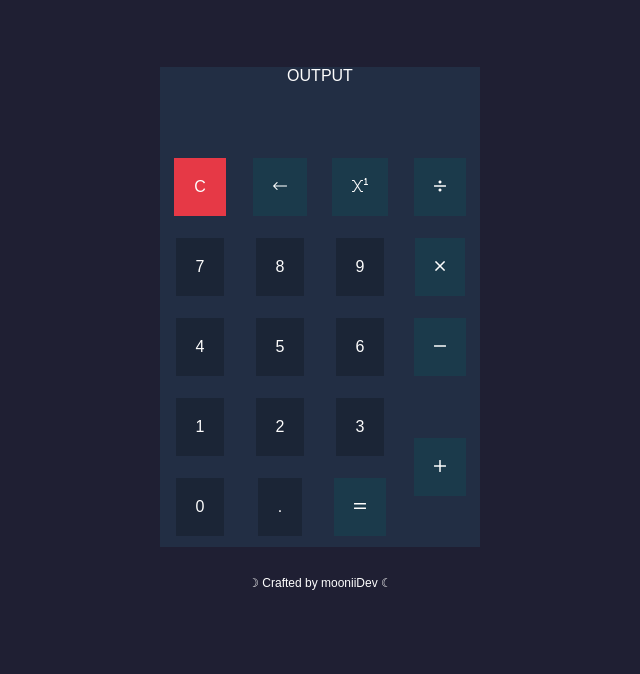
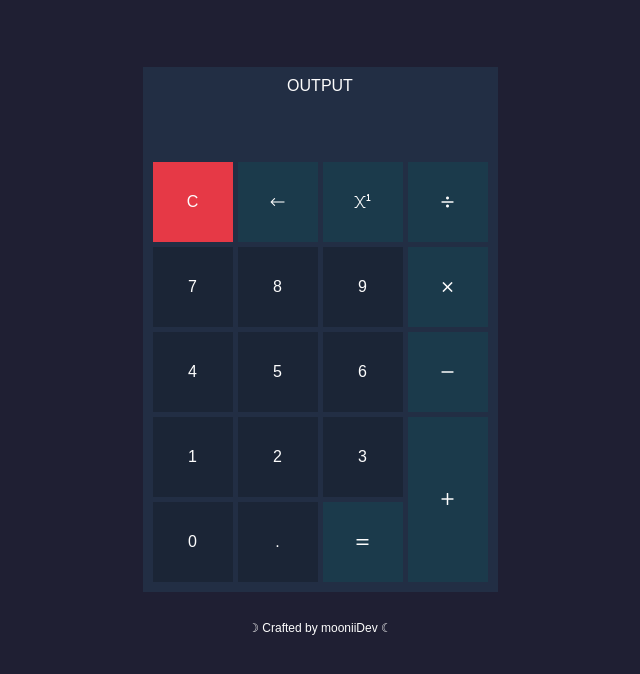
Before and after one commit to mooniiDev/calculator, a plain HTML site: page index.html in a window 1280 px wide. Shown: the part 110-784 px from the top of the page, without its empty margins (320-960 px from the left). Drawn offline with Linux system fonts and the light colour scheme; a web font is replaced by a local one.

Commit message:
Improve style

```diff
--- a/css/styles.css
+++ b/css/styles.css
@@ -13,25 +13,28 @@ body {
 }
 
 main {
-  background-color: #222E44;
   display: inline-grid;
   grid-template-columns: 80px 80px 80px 80px;
   grid-template-rows: 80px 80px 80px 80px 80px 80px;
   grid-template-areas:
-    "text text text text"
+    "output output output output"
     "clear back power divide"
     "seven eight nine multiply"
     "four five six subtract"
     "one two three add"
     "zero decimal equals add";
+  background-color: #222E44;
+  padding: 10px;
+  gap: 5px;
 }
 
 #output {
-  grid-area: text;
+  grid-area: output;
 }
 .symbol {
-  place-self: center;
-  padding: 20px;
+  display: flex;
+  align-items: center;
+  justify-content: center;
 }
 .symbol:hover,
 #clear:hover {
```
